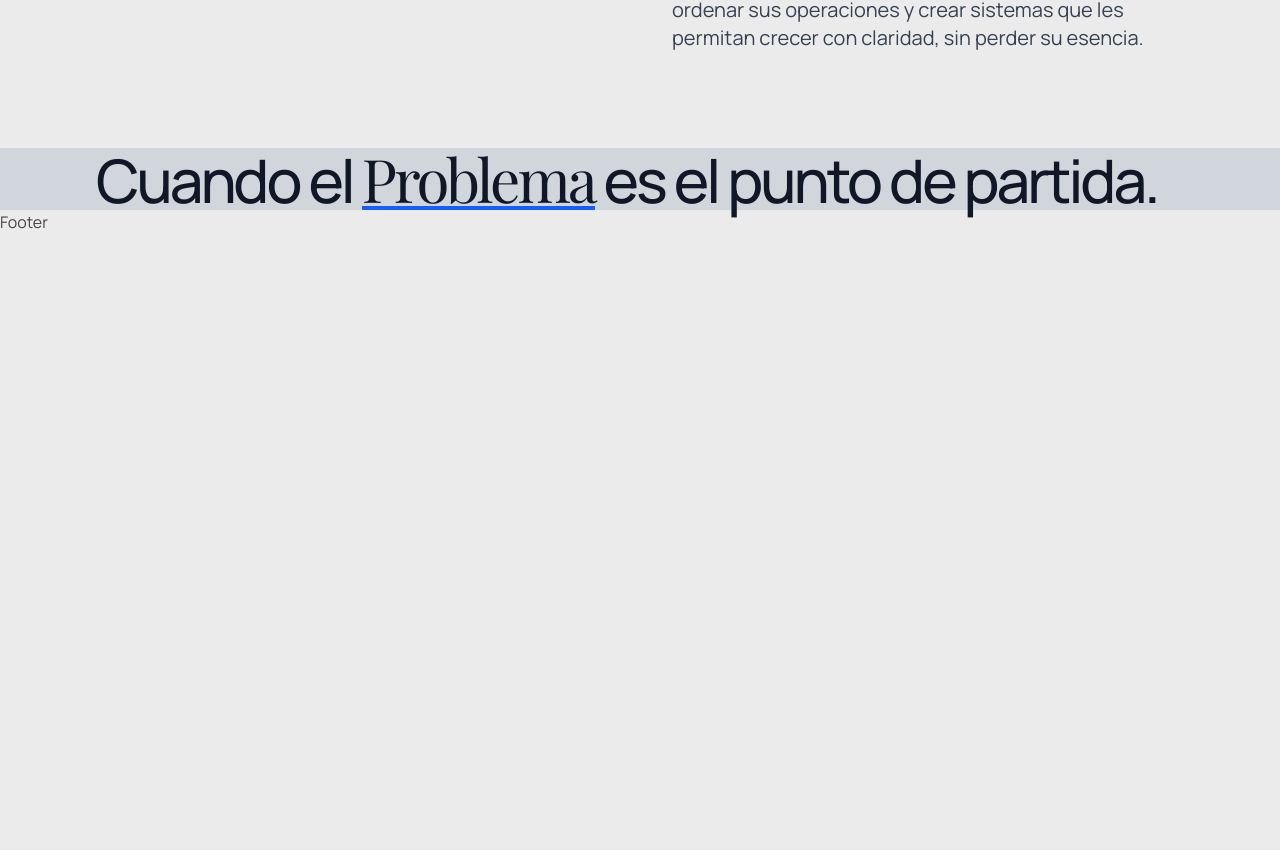
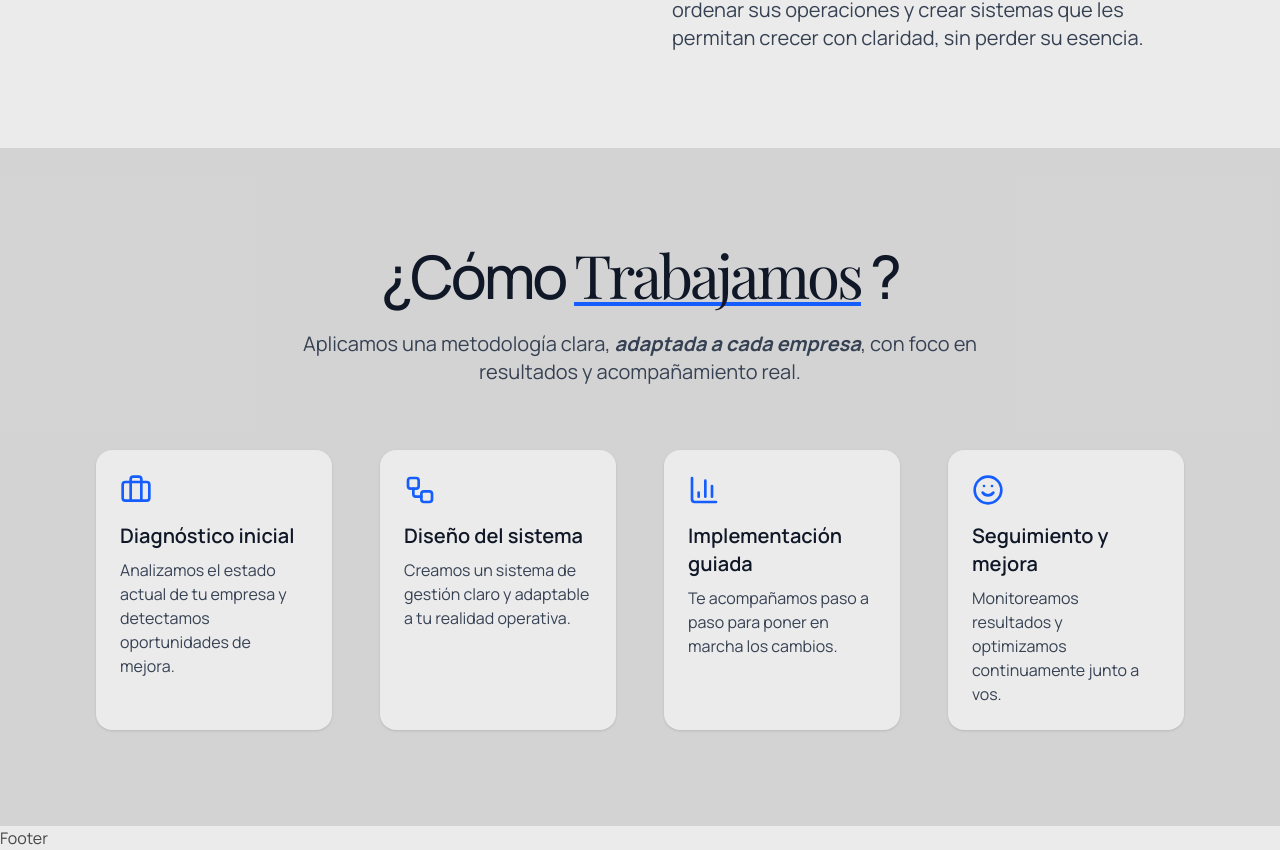
Before and after one commit to BautiCentorbi/bepass.ar, a Next.js app: page / in a window 1280 px wide. Shown: the part 1094-1944 px from the top of the page. Before the commit the page ends 1328 px from the top, so only its background shows below. Built offline with nearby package versions, Linux system fonts and the light colour scheme.

Commit message:
Smooth Scroll

```diff
--- a/app/components/Hero.tsx
+++ b/app/components/Hero.tsx
@@ -2,6 +2,7 @@ import React from "react";
 import { Playfair_Display } from "next/font/google";
 import { ArrowDown, Leaf } from "lucide-react";
 import NeumorphismButton from "./ui/NeumorphismButton";
+import Link from "next/link";
 
 const playfair = Playfair_Display({
   subsets: ["latin"],
@@ -42,9 +43,11 @@ const Hero = () => {
               <span className="font-bold">crecer con criterio</span>.
             </p>
           </div>
-          <NeumorphismButton ariaLabel="Conocé más" label="Conocé más">
-            <ArrowDown />
-          </NeumorphismButton>
+          <Link href="#problem" >
+            <NeumorphismButton ariaLabel="Conocé más" label="Conocé más">
+              <ArrowDown />
+            </NeumorphismButton>
+          </Link>
         </div>
       </div>
     </section>
--- a/app/components/HowWeWork.tsx
+++ b/app/components/HowWeWork.tsx
@@ -1,25 +1,76 @@
-import React from "react";
-import { Playfair_Display } from "next/font/google";
+'use client';
+
+import { motion } from 'framer-motion';
+import { Briefcase, Workflow, BarChart3, Smile } from 'lucide-react';
+import { Playfair_Display } from 'next/font/google';
+
 const playfair = Playfair_Display({
-  subsets: ["latin"],
-  weight: "400",
-  style: "italic",
+    subsets: ['latin'],
+    weight: '400',
+    style: 'italic',
 });
+
+const steps = [
+  {
+    icon: <Briefcase className="w-8 h-8 text-blue-600" />,
+    title: 'Diagnóstico inicial',
+    description: 'Analizamos el estado actual de tu empresa y detectamos oportunidades de mejora.'
+  },
+  {
+    icon: <Workflow className="w-8 h-8 text-blue-600" />,
+    title: 'Diseño del sistema',
+    description: 'Creamos un sistema de gestión claro y adaptable a tu realidad operativa.'
+  },
+  {
+    icon: <BarChart3 className="w-8 h-8 text-blue-600" />,
+    title: 'Implementación guiada',
+    description: 'Te acompañamos paso a paso para poner en marcha los cambios.'
+  },
+  {
+    icon: <Smile className="w-8 h-8 text-blue-600" />,
+    title: 'Seguimiento y mejora',
+    description: 'Monitoreamos resultados y optimizamos continuamente junto a vos.'
+  },
+];
 
 const HowWeWork = () => {
   return (
-    <section className="relative w-full h-full bg-gray-300">
-      <div className="2xl:my-16 gap-8 px-8 md:px-24 2xl:px-48">
+    <section className="relative py-24 px-6 md:px-24 bg-black/10">
+      <div className="max-w-6xl mx-auto text-center mb-16">
         <h2 className="text-4xl md:text-6xl font-medium text-gray-900 tracking-tighter leading-tighter">
-            Cuando el{" "}
+            ¿Cómo{" "}
             <span className="relative inline-block">
             <span className="relative z-10 italic font-bold text-gray-900">
-                <span className={playfair.className}>Problema</span>
+                <span className={`${playfair.className} font-bold`}>Trabajamos</span>
             </span>
             <span className="absolute bottom-0 left-0 w-full h-1 bg-blue-600 z-0"></span>
             </span>{" "}
-            es el punto de partida.
+            ?
         </h2>
+        <p className="mt-6 text-lg md:text-xl text-gray-700 max-w-3xl mx-auto">
+          Aplicamos una metodología clara, <span className='font-bold italic'>adaptada a cada empresa</span>, con foco en resultados y acompañamiento real.
+        </p>
+      </div>
+
+      <div className="grid gap-12 md:grid-cols-2 lg:grid-cols-4">
+        {steps.map((step, index) => (
+          <motion.div
+            key={index}
+            initial={{ opacity: 0, y: 20 }}
+            whileInView={{ opacity: 1, y: 0 }}
+            transition={{ duration: 0.5, delay: index * 0.2 }}
+            viewport={{ once: true }}
+            className="bg-[#ebebeb] p-6 rounded-2xl shadow-sm text-left"
+          >
+            <div className="mb-4">{step.icon}</div>
+            <h3 className="text-xl font-semibold text-gray-900 mb-2">
+              {step.title}
+            </h3>
+            <p className="text-gray-700 text-base">
+              {step.description}
+            </p>
+          </motion.div>
+        ))}
       </div>
     </section>
   );
--- a/app/components/ProblemSection.tsx
+++ b/app/components/ProblemSection.tsx
@@ -9,7 +9,7 @@ const playfair = Playfair_Display({
 
 const ProblemSection = () => {
   return (
-    <section className="relative py-24 px-6 md:px-24">
+    <section id="problem" className="relative py-24 px-6 md:px-24">
       {/* FLECHA VISUAL */}
       <svg
         viewBox="0 0 200 120"
--- /dev/null
+++ b/app/context/ScrollContext.js
@@ -0,0 +1,40 @@
+'use client'
+
+import Lenis from "lenis";
+import { useState, useEffect, useContext,createContext, use } from "react";
+
+const SmoothScrollContext = createContext();
+
+export const useScrollContext = () => useContext(SmoothScrollContext);
+
+export default function ScrollContext({ children }) {
+    const [lenisRef, setLenis] = useState(null);
+    const [rafState, setRaf] = useState(null);
+
+    useEffect (() => {
+      const scroller = new Lenis()
+      let rf
+
+      function raf (time) {
+        scroller.raf(time)
+        requestAnimationFrame(raf)
+      }
+
+      rf = requestAnimationFrame(raf)
+      setRaf(rf)
+      setLenis(scroller)
+
+    return () => {
+        if (lenisRef) {
+          cancelAnimationFrame(rafState)
+          lenisRef.destroy()
+        }
+      }
+    }, [])
+
+  return (
+    <SmoothScrollContext.Provider value={{ lenisRef }}>
+      {children}
+    </SmoothScrollContext.Provider>
+  );
+}
--- a/app/page.tsx
+++ b/app/page.tsx
@@ -1,13 +1,16 @@
 import Hero from "./components/Hero";
 import HowWeWork from "./components/HowWeWork";
 import ProblemSection from "./components/ProblemSection";
+import ScrollContext from "./context/ScrollContext";
 
 export default function Home() {
   return (
-    <main className="flex min-h-screen flex-col items-center">
-      <Hero />
-      <ProblemSection />
-      <HowWeWork />
-    </main>
+    <ScrollContext>
+      <main className="flex min-h-screen flex-col items-center">
+        <Hero />
+        <ProblemSection />
+        <HowWeWork />
+      </main>
+    </ScrollContext>
   );
 }
--- a/package.json
+++ b/package.json
@@ -9,6 +9,7 @@
     "lint": "next lint"
   },
   "dependencies": {
+    "lenis": "^1.3.4",
     "lucide-react": "^0.525.0",
     "motion": "^12.23.0",
     "next": "15.3.5",
```
Also changed, not shown: 1 other file (tests, documents, lock files or other folders).
